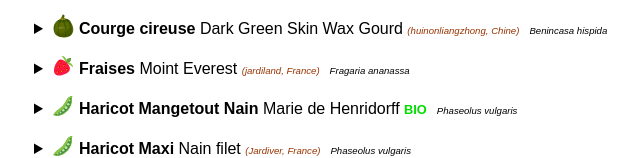
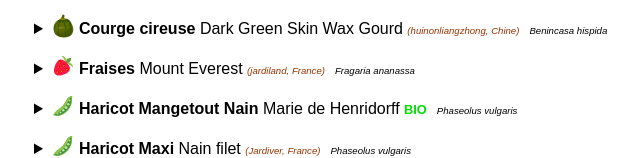
Before and after one commit to gre/jardin, a React (Create React App) app: page / in a window 1280 px wide. Shown: the part 2552-2710 px from the top of the page, without its empty margins (306-946 px from the left). Built offline with nearby package versions, Linux system fonts and the light colour scheme.

Commit message:
some adjustment

```diff
--- a/data/events.json
+++ b/data/events.json
@@ -34,7 +34,7 @@
     "date": "2016-06-14",
     "bio": false,
     "generic": "Fraises",
-    "name": "Moint Everest",
+    "name": "Mount Everest",
     "brand": "jardiland",
     "latin": "Fragaria ananassa",
     "desc": "Les fraisiers sont des plantes vivaces herbacées, feuilles vertes à trois folioles, aux bords dentés, situées à l'extrémité d'un pétiole grêle. Les plantes produisent des stolons, sortes de tiges formant en extrémité de jeunes fraisiers qui s'enracinent spontanément. Fleurs en grappes, blanches au coeur jaune. La variété mont everest développe de très longs stolons qui peuvent être palissés, remontante, elle produit de mi-juin à fin septembre, des fruits, moyens, rouges, goûteux et parfumés, ces fruits (fraises) sont consommés frais comme dessert, seuls ou avec d'autres fruits, ils permettent la confection de délicieuses confitures et entrent dans la composition de nombreuses pâtisseries"
@@ -1403,6 +1403,12 @@
     "comment": "la ciboulette n'a pas germée..."
   },
   {
+    "op": "seedling-resize",
+    "box": "concombre-pots",
+    "date": "2017-03-12",
+    "count": 5
+  },
+  {
     "op": "add-species",
     "id": "menthe_chinoise",
     "family": "menthe-verte",
--- a/src/logic/consumeEventsForDate.js
+++ b/src/logic/consumeEventsForDate.js
@@ -148,8 +148,13 @@ function reducer (state, event) {
     invariant(event.box in state.seedlings, "seedling-resize: seedling '%s' should exist", event.box);
     state = {...state};
     const seedling = { ...state.seedlings[event.box] };
-    seedling.sectionSplitters = event.sectionSplitters;
-    seedling.sections = event.sectionMoves.map(oldIndex => seedling.sections[oldIndex]);
+    if (event.sectionSplitters) {
+      seedling.sectionSplitters = event.sectionSplitters;
+      seedling.sections = event.sectionMoves.map(oldIndex => seedling.sections[oldIndex]);
+    }
+    else {
+      seedling.sections = seedling.sections.slice(0, event.count||0);
+    }
     state.seedlings = {
       ...state.seedlings,
       [event.box]: seedling,
```
